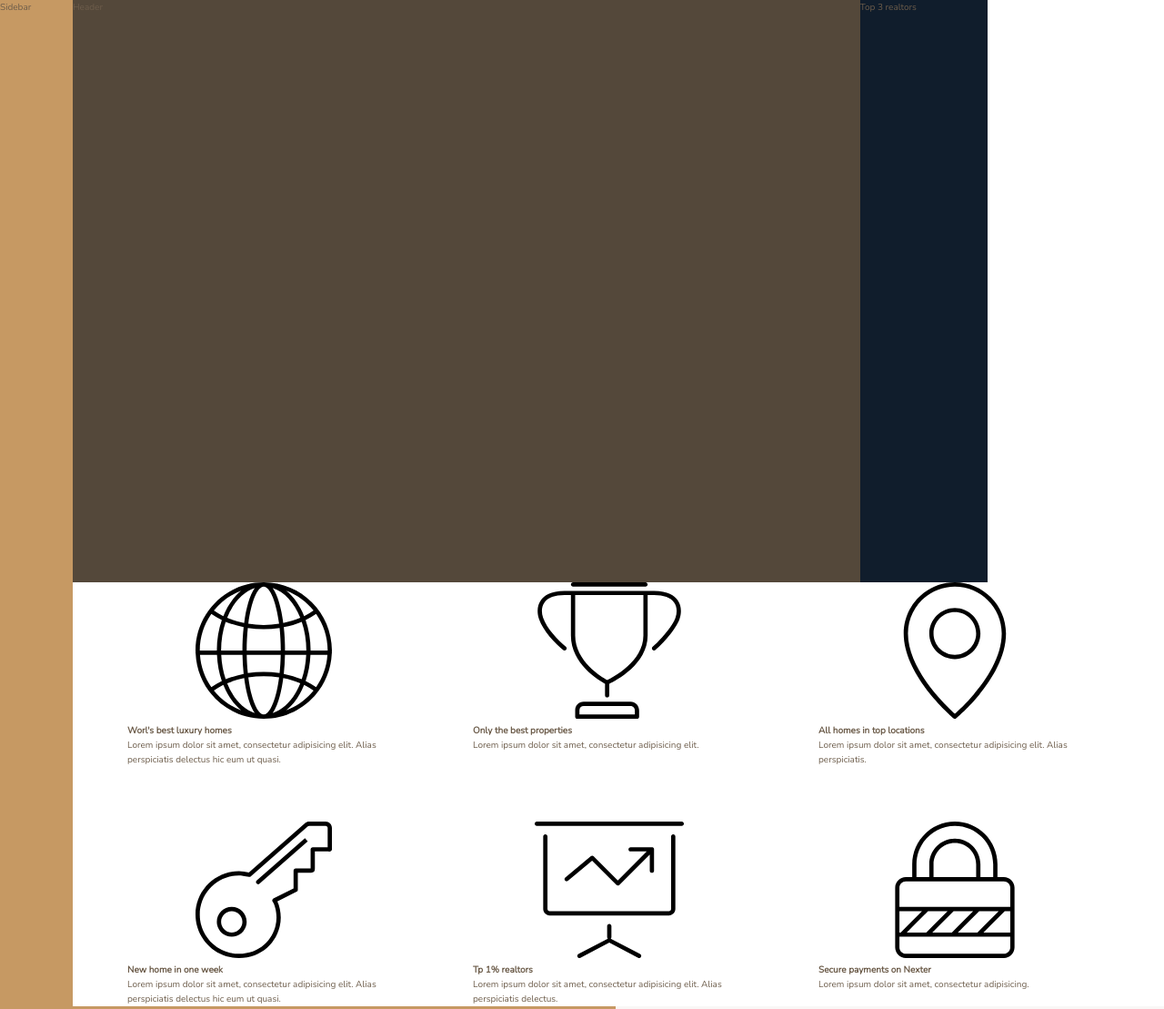
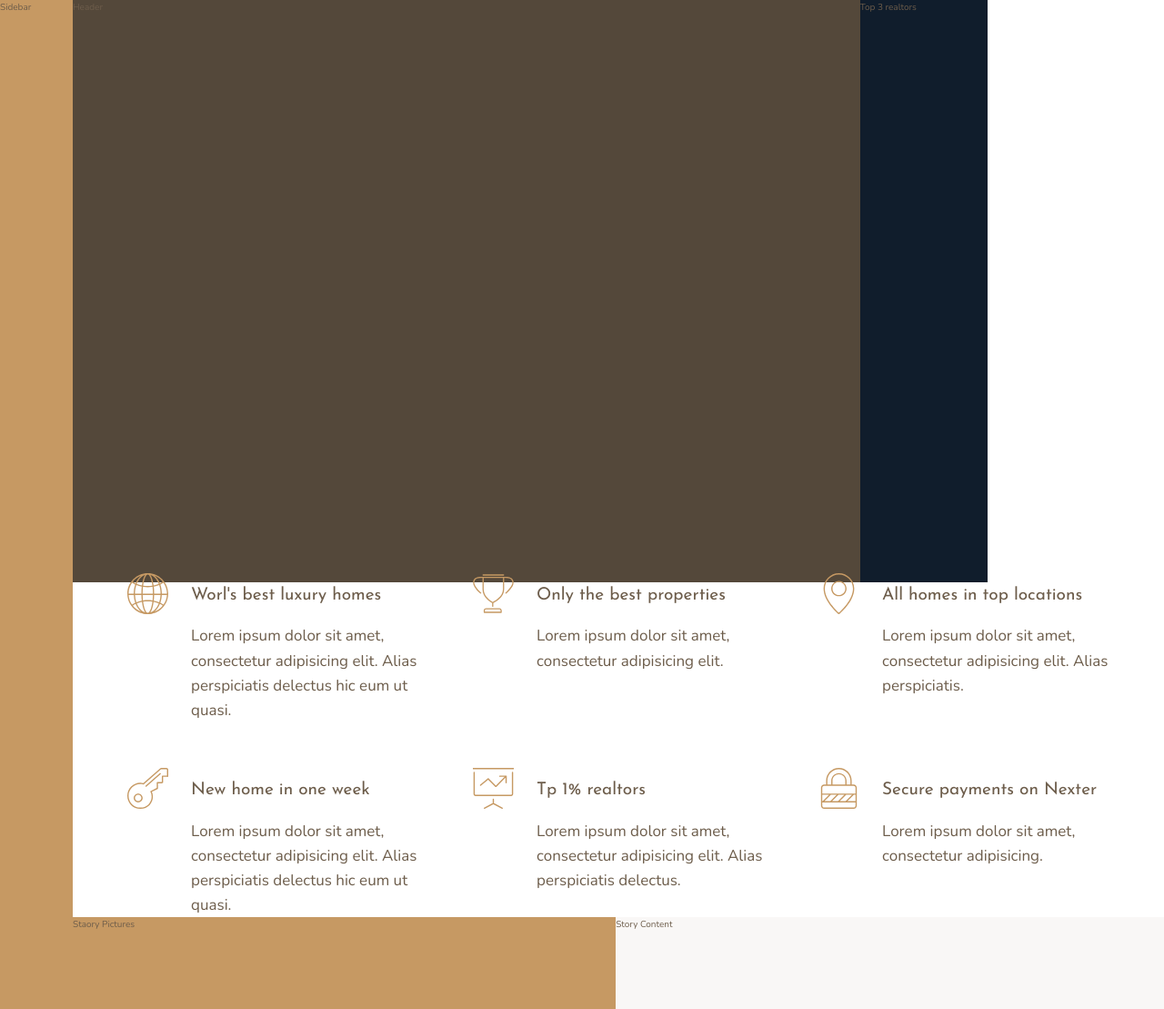
Before and after one commit to gilberto-espinoso/nexter-landing-page, a website: page index.html in a window 1280 px wide. Shown: the top 1109 px of the page at 91% size. Drawn offline with nearby package versions, Linux system fonts and the light colour scheme.

Commit message:
feat: building the feature section - part 2

```diff
--- a/index.html
+++ b/index.html
@@ -26,7 +26,7 @@
         <svg class="feature__icon">
           <use xlink:href="img/sprite.svg#icon-global"></use>
         </svg>
-        <h4 class="heading-4">Worl's best luxury homes</h4>
+        <h4 class="heading-4 heading-4--dark">Worl's best luxury homes</h4>
         <p class="feature__text">
           Lorem ipsum dolor sit amet, consectetur adipisicing elit. Alias
           perspiciatis delectus hic eum ut quasi.
@@ -36,7 +36,7 @@
         <svg class="feature__icon">
           <use xlink:href="img/sprite.svg#icon-trophy"></use>
         </svg>
-        <h4 class="heading-4">Only the best properties</h4>
+        <h4 class="heading-4 heading-4--dark">Only the best properties</h4>
         <p class="feature__text">
           Lorem ipsum dolor sit amet, consectetur adipisicing elit.
         </p>
@@ -45,7 +45,7 @@
         <svg class="feature__icon">
           <use xlink:href="img/sprite.svg#icon-map-pin"></use>
         </svg>
-        <h4 class="heading-4">All homes in top locations</h4>
+        <h4 class="heading-4 heading-4--dark">All homes in top locations</h4>
         <p class="feature__text">
           Lorem ipsum dolor sit amet, consectetur adipisicing elit. Alias
           perspiciatis.
@@ -55,7 +55,7 @@
         <svg class="feature__icon">
           <use xlink:href="img/sprite.svg#icon-key"></use>
         </svg>
-        <h4 class="heading-4">New home in one week</h4>
+        <h4 class="heading-4 heading-4--dark">New home in one week</h4>
         <p class="feature__text">
           Lorem ipsum dolor sit amet, consectetur adipisicing elit. Alias
           perspiciatis delectus hic eum ut quasi.
@@ -65,7 +65,7 @@
         <svg class="feature__icon">
           <use xlink:href="img/sprite.svg#icon-presentation"></use>
         </svg>
-        <h4 class="heading-4">Tp 1% realtors</h4>
+        <h4 class="heading-4 heading-4--dark">Tp 1% realtors</h4>
         <p class="feature__text">
           Lorem ipsum dolor sit amet, consectetur adipisicing elit. Alias
           perspiciatis delectus.
@@ -75,7 +75,7 @@
         <svg class="feature__icon">
           <use xlink:href="img/sprite.svg#icon-lock"></use>
         </svg>
-        <h4 class="heading-4">Secure payments on Nexter</h4>
+        <h4 class="heading-4 heading-4--dark">Secure payments on Nexter</h4>
         <p class="feature__text">
           Lorem ipsum dolor sit amet, consectetur adipisicing.
         </p>
--- a/sass/_features.scss
+++ b/sass/_features.scss
@@ -2,6 +2,28 @@
   grid-column: center-start / center-end;
 
   display: grid;
-  grid-template-columns: repeat(3, 1fr);
+  /*  grid-template-columns: repeat(3, 1fr); */
+  grid-template-columns: repeat(auto-fit, minmax(25rem, 1fr));
   grid-gap: 6rem;
+
+  align-items: start;
 }
+
+.feature {
+  display: grid;
+  grid-template-columns: min-content 1fr;
+  grid-row-gap: 1.5rem;
+  grid-column-gap: 2.5rem;
+
+  &__icon {
+    fill: $color-primary;
+    width: 4.5rem;
+    height: 4.5rem;
+    grid-row: 1 / span 2;
+    transform: translateY(-1rem);
+  }
+
+  &__text {
+    font-size: 1.7rem;
+  }
+}
--- a/sass/_typography.scss
+++ b/sass/_typography.scss
@@ -0,0 +1,28 @@
+%heading {
+  font-family: $font-display;
+  font-weight: 400;
+}
+
+.heading-1 {
+  @extend %heading;
+}
+
+.heading-2 {
+  @extend %heading;
+}
+
+.heading-3 {
+  @extend %heading;
+}
+
+.heading-4 {
+  @extend %heading;
+  font-size: 1.9rem;
+
+  &--light {
+    color: $color-grey-light-1;
+  }
+  &--dark {
+    color: $color-grey-dark-2;
+  }
+}
```
Also changed, not shown: css/style.css.
